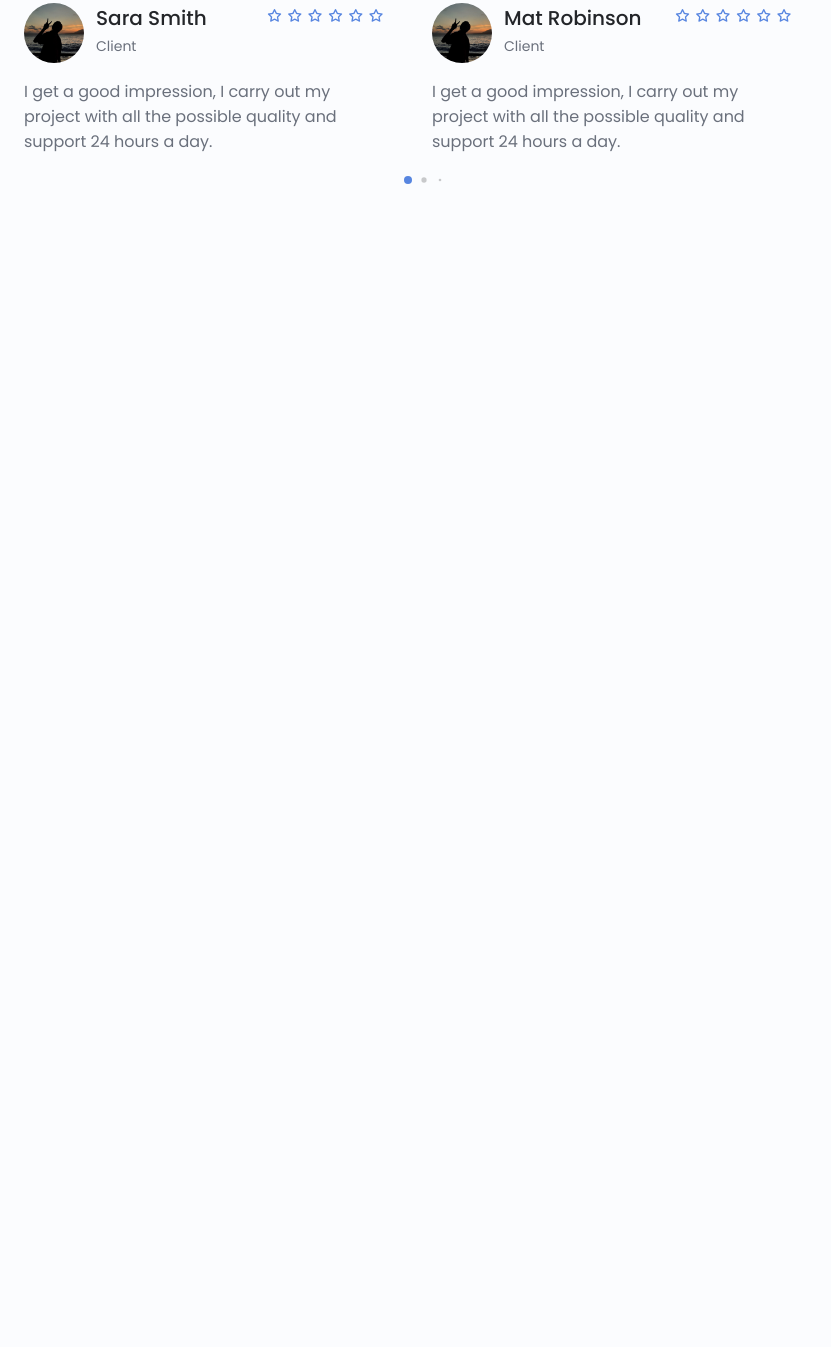
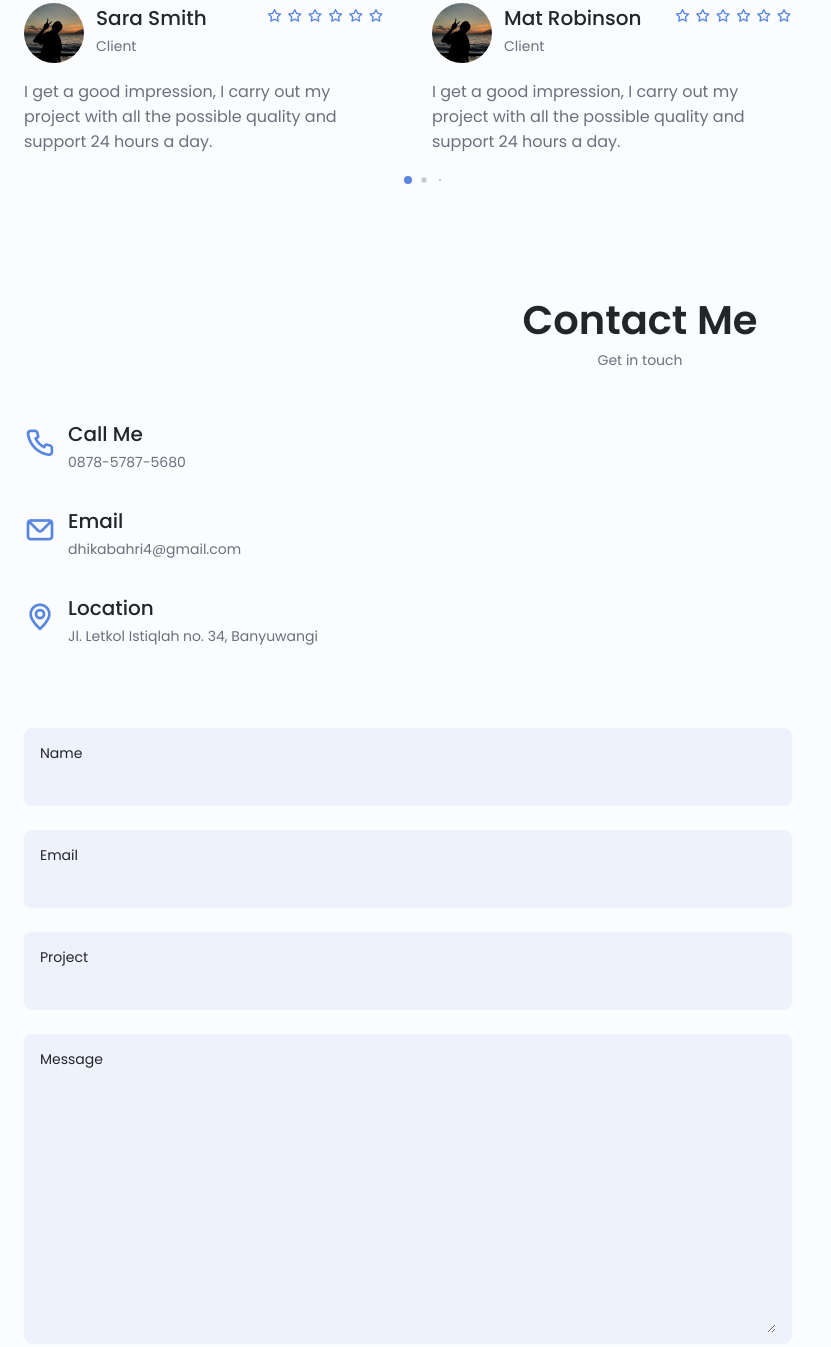
Before and after one commit to Dhikaaaa/Dhikaaaa.github.io, a plain HTML site: page index.html in a window 1280 px wide. Shown: the part 4178-5525 px from the top of the page, without its empty margins (0-831 px from the left). Before the commit the page ends 4484 px from the top, so only its background shows below. Drawn offline with nearby package versions, Linux system fonts and the light colour scheme.

Commit message:
main.contact done

```diff
--- a/assets/css/style.css
+++ b/assets/css/style.css
@@ -813,3 +813,51 @@ img {
 .swiper-container .swiper-pagination-testimonial {
   bottom: 0;
 }
+
+/* Contact Me */
+.contact-container {
+  row-gap: 3rem;
+}
+
+.contact-information {
+  display: flex;
+  margin-bottom: var(--mb-2);
+}
+
+.contact-icon {
+  font-size: 2rem;
+  color: var(--first-color);
+  margin-right: var(--mb-0-75);
+}
+
+.contact-title {
+  font-size: var(--h3-font-size);
+  font-weight: var(--font-medium);
+}
+
+.contact-subtitle {
+  font-size: var(--small-font-size);
+  color: var(--text-color-light);
+}
+
+.contact-content {
+  background-color: var(--input-color);
+  border-radius: 0.5rem;
+  padding: 0.75rem 1rem 0.25rem;
+}
+
+.contact-label {
+  font-size: var(--small-font-size);
+  color: var(--title-color);
+}
+
+.contact-input {
+  width: 100%;
+  background-color: var(--input-color);
+  color: var(--text-color);
+  font-size: var(--normal-font-size);
+  font-family: var(--body-font);
+  border: none;
+  outline: none;
+  padding: 0.25rem 0.5rem 0.5rem 0;
+}
--- a/index.html
+++ b/index.html
@@ -673,6 +673,65 @@
       </section>
 
       <!-- Contact -->
+      <section class="section contact" id="contact">
+        <h2 class="section-title">Contact Me</h2>
+        <span class="section-subtitle">Get in touch</span>
+
+        <div class="contact-container container grid">
+          <div>
+            <div class="contact-information">
+              <i class="uil uil-phone contact-icon"></i>
+              <div>
+                <h3 class="contact-title">Call Me</h3>
+                <span class="contact-subtitle">0878-5787-5680</span>
+              </div>
+            </div>
+
+            <div class="contact-information">
+              <i class="uil uil-envelope contact-icon"></i>
+              <div>
+                <h3 class="contact-title">Email</h3>
+                <span class="contact-subtitle">dhikabahri4@gmail.com</span>
+              </div>
+            </div>
+
+            <div class="contact-information">
+              <i class="uil uil-map-marker contact-icon"></i>
+              <div>
+                <h3 class="contact-title">Location</h3>
+                <span class="contact-subtitle">Jl. Letkol Istiqlah no. 34, Banyuwangi</span>
+              </div>
+            </div>
+          </div>
+
+          <form action="" class="contact-form grid">
+            <div class="contact-inputs grid">
+              <div class="contact-content">
+                <label for="" class="contact-label">Name</label>
+                <input type="text" class="contact-input" />
+              </div>
+              <div class="contact-content">
+                <label for="" class="contact-label">Email</label>
+                <input type="email" class="contact-input" />
+              </div>
+              <div class="contact-content">
+                <label for="" class="contact-label">Project</label>
+                <input type="text" class="contact-input" />
+              </div>
+              <div class="contact-content">
+                <label for="" class="contact-label">Message</label>
+                <textarea name="" id="" cols="30" rows="10" class="contact-input"></textarea>
+              </div>
+              <div>
+                <a href="" class="button button-flex">
+                  Send Message
+                  <i class="uil uil-message"> </i>
+                </a>
+              </div>
+            </div>
+          </form>
+        </div>
+      </section>
     </main>
     <!-- Footer -->
 
```
